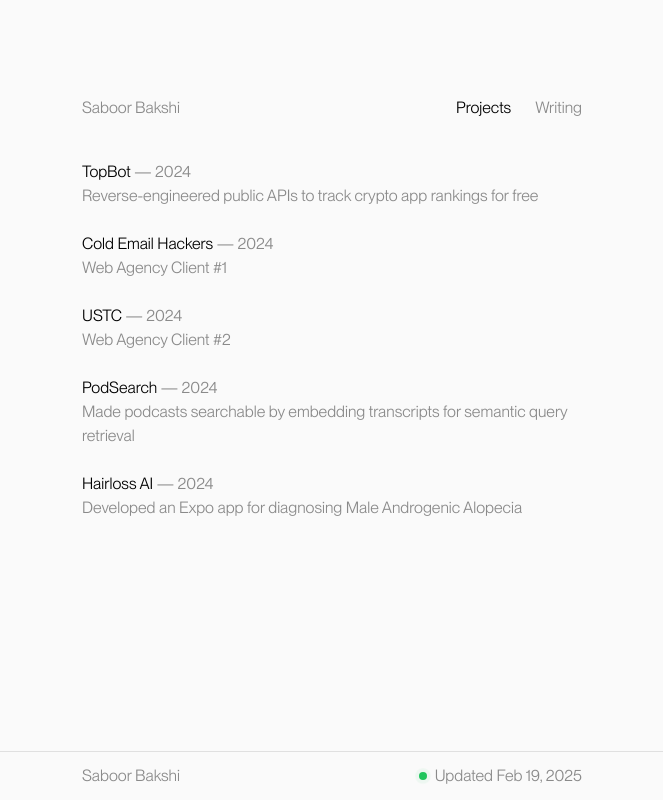
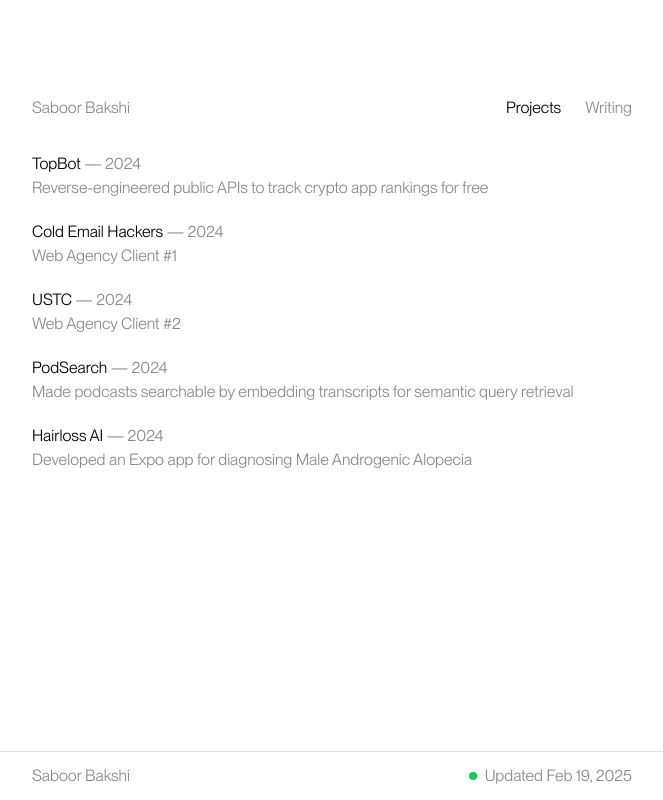
Before and after one commit to saboorbakshi/portfolio, a Next.js app: page /projects in a window 1280 px wide. Shown: the whole page, without its empty margins (308-971 px from the left). Built offline with nearby package versions, Linux system fonts and the light colour scheme.

Commit message:
style: update gap and max width on desktiop

```diff
--- a/src/app/globals.css
+++ b/src/app/globals.css
@@ -19,7 +19,7 @@
 
 :root {
   --foreground-rgb: 0, 0, 0;
-  --background-rgb: 250, 250, 250;
+  --background-rgb: 255, 255, 255;
 }
 
 body {
--- a/src/app/page.tsx
+++ b/src/app/page.tsx
@@ -2,7 +2,7 @@ import Link from '@/components/Link'
 
 export default function Home() {
   return (
-    <div className="flex flex-col gap-4 sm:gap-6">
+    <div className="flex flex-col gap-5">
       <div className="sm:text-base">
         Software Engineer with a deep appreciation for good design. Currently studying Computer
         Science at the University of Waterloo.
--- a/src/app/projects/page.tsx
+++ b/src/app/projects/page.tsx
@@ -2,7 +2,7 @@ import { projects } from '@/data'
 
 export default function Projects() {
   return (
-    <div className="flex flex-col gap-5 sm:gap-6">
+    <div className="flex flex-col gap-5">
       {projects.map((item, index) => (
         <a
           key={index}
--- a/src/app/writing/page.tsx
+++ b/src/app/writing/page.tsx
@@ -2,7 +2,7 @@ import { writing } from '@/data'
 
 export default function Writing() {
   return (
-    <div className="flex flex-col gap-5 sm:gap-6">
+    <div className="flex flex-col gap-5">
       {/* {writing.map((item, index) => (
         <a
           key={index}
--- a/src/components/Header.tsx
+++ b/src/components/Header.tsx
@@ -23,7 +23,7 @@ function NavLink({ href, children }: NavLinkProps) {
 
 export default function Header() {
   return (
-    <header className="flex flex-row justify-between items-center mb-8 sm:mb-10">
+    <header className="flex flex-row justify-between items-center mb-8">
       <NavLink href="/">Saboor Bakshi</NavLink>
       <div className="flex flex-row gap-6">
         <NavLink href="/projects">Projects</NavLink>
--- a/tailwind.config.ts
+++ b/tailwind.config.ts
@@ -18,7 +18,7 @@ const config: Config = {
         stroke: '#e0e0e0'
       },
       maxWidth: {
-        'screen-custom': '500px'
+        'screen-custom': '600px'
       }
     }
   },
```
